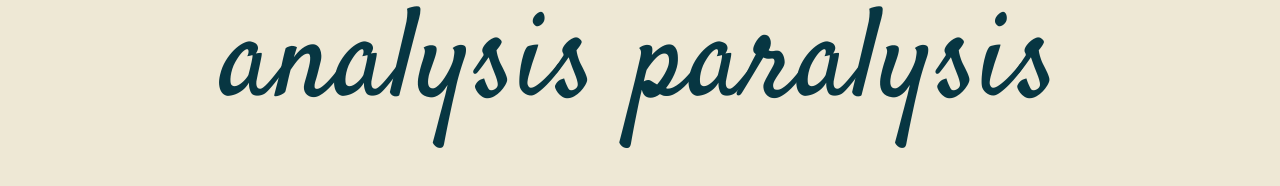
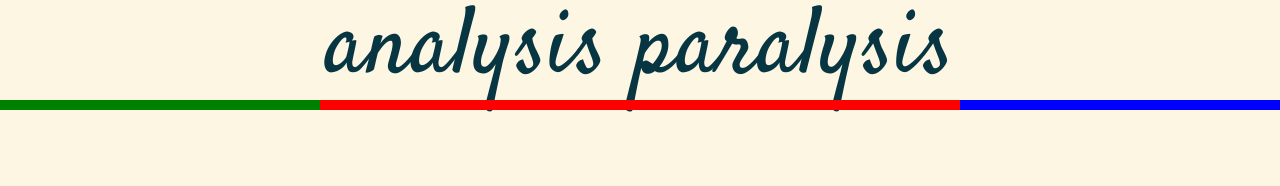
Before and after one commit to flowthought/tryouts, a plain HTML site: page webdev/main.html in a window 1280 px wide. Drawn offline with Linux system fonts and the light colour scheme.

Commit message:
Main page beginnings

```diff
--- a/webdev/assets/styles/main.css
+++ b/webdev/assets/styles/main.css
@@ -25,7 +25,7 @@
 
 body {
   font-size: 100%;
-  background-color: var(--base2);
+  background-color: var(--base3);
   /* background-color: var(--base03); */
   color: var(--base02);
   /* color: var(--base2); */
@@ -34,7 +34,83 @@ body {
 header {
   /* font-family: 'Dancing Script', cursive; */
   font-family: 'Satisfy', cursive;
-  font-size: 8em;
+  font-size: 6em;
   padding: 2px;
   text-align: center;
 }
+
+/* Template */
+.post {
+  display: flex;
+  flex-direction: row;
+  flex-wrap: wrap;
+}
+
+.aside-left {
+  order: 1;
+}
+
+.main {
+  order: 2;
+}
+
+.aside-right {
+  order: 3;
+}
+
+@media screen and (min-width : 0px) and (max-width: 464px) {
+  body {
+    font-size: 14px;
+  }
+
+  .aside-left {
+    flex: 1 1 auto;
+    border: 5px solid green;
+  }
+
+  .main {
+    flex: 2 1 480px;
+    border: 5px solid gold;
+    /* padding: 0.25em; */
+  }
+
+  .aside-right {
+    flex: 1 1 auto;
+    border: 5px solid blue;
+  }
+}
+
+@media screen and (min-width: 465px) and (max-width: 768px) {
+  .aside-left {
+    flex: 1 1 auto;
+    border: 5px solid green;
+  }
+  .main {
+    flex: 2 1 768px;
+    border: 5px solid orange;
+    /* padding: 0.25em; */
+  }
+
+  .aside-right {
+    flex: 1 1 auto;
+    border: 5px solid blue;
+  }
+}
+
+@media screen and (min-width: 769px) {
+  .aside-left {
+    flex: 1 1 25%;
+    border: 5px solid green;
+  }
+  .main {
+    flex: 2 1 50%;
+    border: 5px solid red;
+    /* padding: 2em; */
+  }
+
+  .aside-right {
+    order: 3;
+    flex: 1 1 25%;
+    border: 5px solid blue;
+  }
+}
--- /dev/null
+++ b/webdev/assets/styles/template.css
@@ -0,0 +1,81 @@
+* {
+  box-sizing: border-box;
+}
+
+body {
+  font-size: 100%;
+}
+
+header{
+  margin: 2em 0em;
+}
+
+h1 {
+  font-family: 'Playfair Display', serif;
+  font-size: 2.5em;
+  font-weight: 700;
+  text-align: center;
+  /* letter-spacing: 1px; */
+}
+
+.header {
+  display: flex;
+  justify-content: center;
+  align-items: center;
+
+  padding: 0.25em;
+  font-size: 2em;
+  font-family: 'Dancing Script', cursive;
+}
+
+.post {
+  display: flex;
+  flex-direction: row;
+  flex-wrap: wrap;
+}
+
+.aside-left {
+  order: 1;
+  flex: 1 1 auto;
+  /* width: 25%; */
+  border: 5px solid green;
+}
+
+.main {
+  order: 2;
+}
+
+.aside-right {
+  order: 3;
+  flex: 1 1 auto;
+  /* width: 25%; */
+  border: 5px solid blue;
+}
+
+@media screen and (min-width : 0px) and (max-width: 464px) {
+  body {
+    font-size: 14px;
+  }
+  .main {
+    flex: 2 1 480px;
+    border: 5px solid gold;
+    /* padding: 0.25em; */
+  }
+}
+
+@media screen and (min-width: 465px) and (max-width: 768px) {
+  .main {
+    flex: 2 1 768px;
+    border: 5px solid red;
+    /* padding: 0.25em; */
+  }
+}
+
+@media screen and (min-width: 769px) {
+
+  .main {
+    flex: 1 1 80em;
+    border: 5px solid blue;
+    /* padding: 2em; */
+  }
+}
--- a/webdev/main.html
+++ b/webdev/main.html
@@ -10,8 +10,11 @@
 
   <body>
     <header>analysis paralysis</header>
+    <div class='post'>
+      <aside class='aside-left'> </aside>
+      <article class='main'> </article> <!-- main -->
+      <aside class='aside-right'> </aside>
+    </div> <!-- post -->
   </body>
 
-
-
 </html>
```
Also changed, not shown: webdev/template.html (added, +30 -0 lines).
